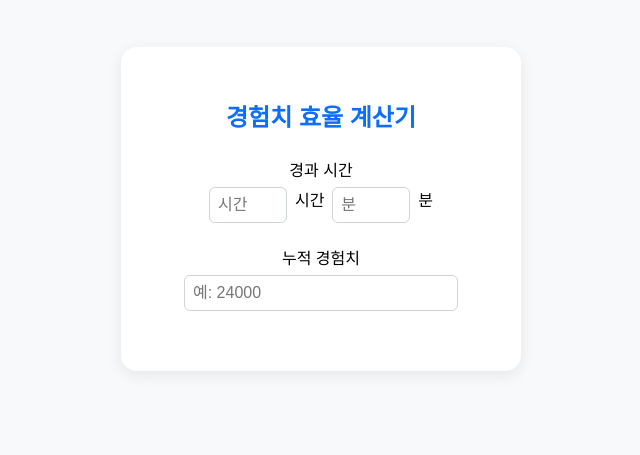
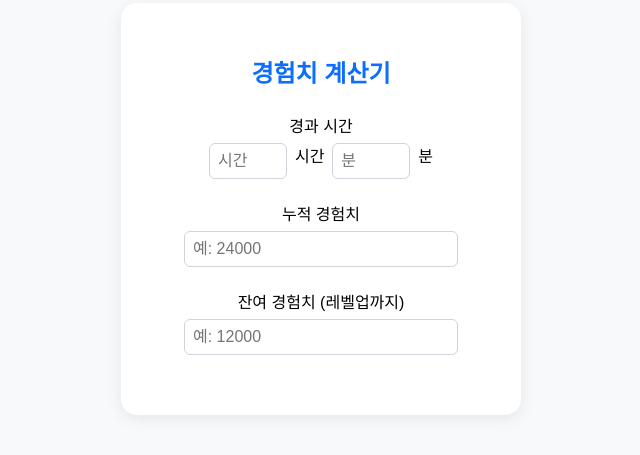
Before and after one commit to MyToolBox11/exp-calc, a plain HTML site: page index.html in a window 1280 px wide. Shown: the part 199-654 px from the top of the page, without its empty margins (319-959 px from the left). Drawn offline with Linux system fonts and the light colour scheme.

Commit message:
Update index.html

```diff
--- a/index.html
+++ b/index.html
@@ -2,7 +2,7 @@
 <html lang="ko">
 <head>
   <meta charset="UTF-8">
-  <title>경험치 효율 계산기</title>
+  <title>경험치 계산기</title>
   <style>
     body {
       font-family: 'Noto Sans KR', Arial, sans-serif;
@@ -52,11 +52,17 @@
       color: #198754;
       font-weight: bold;
     }
+    .levelup {
+      margin-top: 8px;
+      color: #0d6efd;
+      font-weight: 500;
+      font-size: 1.05em;
+    }
   </style>
 </head>
 <body>
   <div class="container">
-    <h2>경험치 효율 계산기</h2>
+    <h2>경험치 계산기</h2>
     <label>경과 시간</label>
     <div class="time-inputs">
       <input type="number" id="hours" min="0" placeholder="시간" value="" oninput="calculate()">
@@ -66,6 +72,8 @@
     </div>
     <label for="exp">누적 경험치</label>
     <input type="number" id="exp" min="0" placeholder="예: 24000" value="" oninput="calculate()">
+    <label for="remain">잔여 경험치 (레벨업까지)</label>
+    <input type="number" id="remain" min="0" placeholder="예: 12000" value="" oninput="calculate()">
     <br>
     <div id="result"></div>
   </div>
@@ -74,6 +82,7 @@
       const hours = parseInt(document.getElementById('hours').value, 10) || 0;
       const minutes = parseInt(document.getElementById('minutes').value, 10) || 0;
       const exp = parseInt(document.getElementById('exp').value, 10);
+      const remain = parseInt(document.getElementById('remain').value, 10);
 
       const resultDiv = document.getElementById('result');
 
@@ -81,7 +90,8 @@
       if (
         document.getElementById('hours').value === "" &&
         document.getElementById('minutes').value === "" &&
-        document.getElementById('exp').value === ""
+        document.getElementById('exp').value === "" &&
+        document.getElementById('remain').value === ""
       ) {
         resultDiv.textContent = "";
         return;
@@ -103,10 +113,20 @@
       const perMinute = Math.floor(exp / totalMinutes);
       const perHour = Math.floor(exp / (totalMinutes / 60));
 
-      resultDiv.innerHTML = `
+      let html = `
         분당 경험치: <strong>${perMinute.toLocaleString()}</strong><br>
         시간당 경험치: <strong>${perHour.toLocaleString()}</strong>
       `;
+
+      // 잔여 경험치가 입력된 경우, 레벨업까지 남은 시간 계산
+      if (!isNaN(remain) && remain > 0 && perHour > 0) {
+        const remainMinutes = Math.ceil(remain / perMinute);
+        const levelupHours = Math.floor(remainMinutes / 60);
+        const levelupMinutes = remainMinutes % 60;
+        html += `<div class="levelup">레벨업까지 예상 시간: <strong>${levelupHours}시간 ${levelupMinutes}분 후</strong></div>`;
+      }
+
+      resultDiv.innerHTML = html;
       resultDiv.style.color = '#198754';
     }
 
@@ -115,6 +135,7 @@
       document.getElementById('hours').value = "";
       document.getElementById('minutes').value = "";
       document.getElementById('exp').value = "";
+      document.getElementById('remain').value = "";
       document.getElementById('result').textContent = "";
     };
   </script>
```
